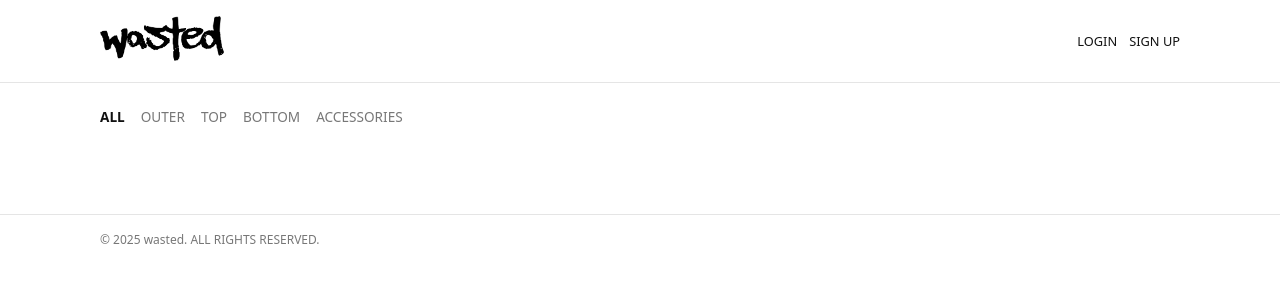
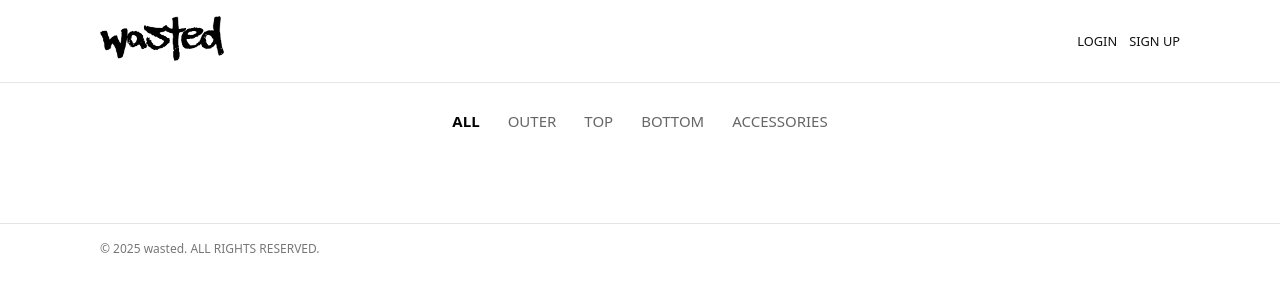
Before and after one commit to i89624356-web/waste-shopping, a Flask app: page /shop in a window 1280 px wide. Shown: the top 300 px of the page. Run offline with Flask 3, Linux system fonts and the light colour scheme; data that the repository does not hold is empty; some libraries are stand-ins or nearby versions.

Commit message:
categories in center

```diff
--- a/static/style.css
+++ b/static/style.css
@@ -91,6 +91,11 @@ a {
     font-size: 0.85rem;
     text-transform: uppercase;
     margin-bottom: 28px;
+
+    justify-content: center;
+    /* ← 핵심 */
+    align-items: center;
+    /* (선택) 세로축 정렬 */
 }
 
 .category {
@@ -534,6 +539,21 @@ pre.inquiry-text {
     object-fit: contain;
 }
 
+.category {
+    font-size: 15px;
+    color: #666;
+    text-decoration: none;
+    padding: 4px 6px;
+}
+
+.category:hover {
+    color: #000;
+}
+
+.category.active {
+    font-weight: 700;
+    color: #000;
+}
 
 /* 반응형 */
 @media (max-width: 768px) {
```
